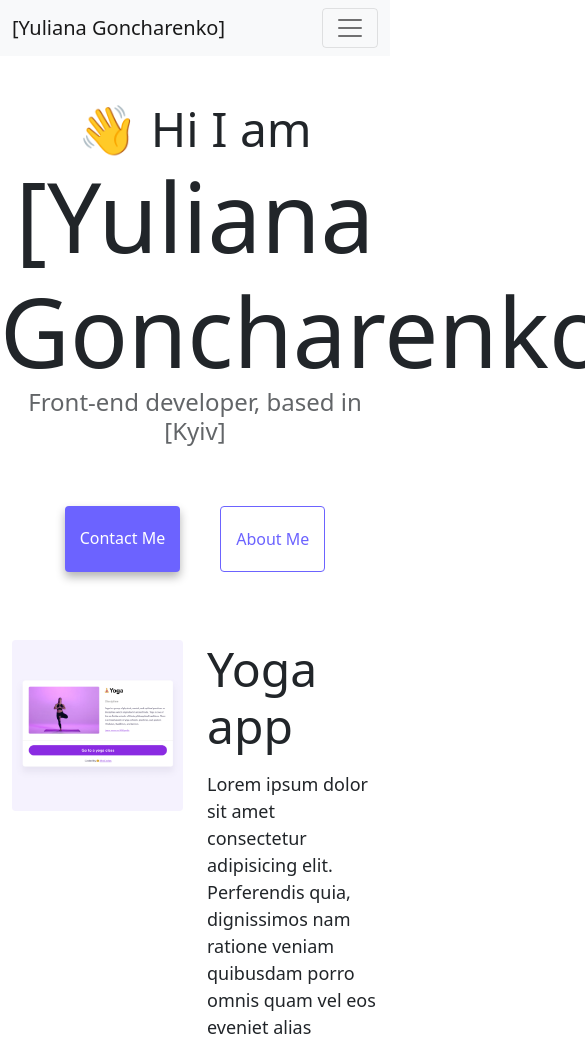
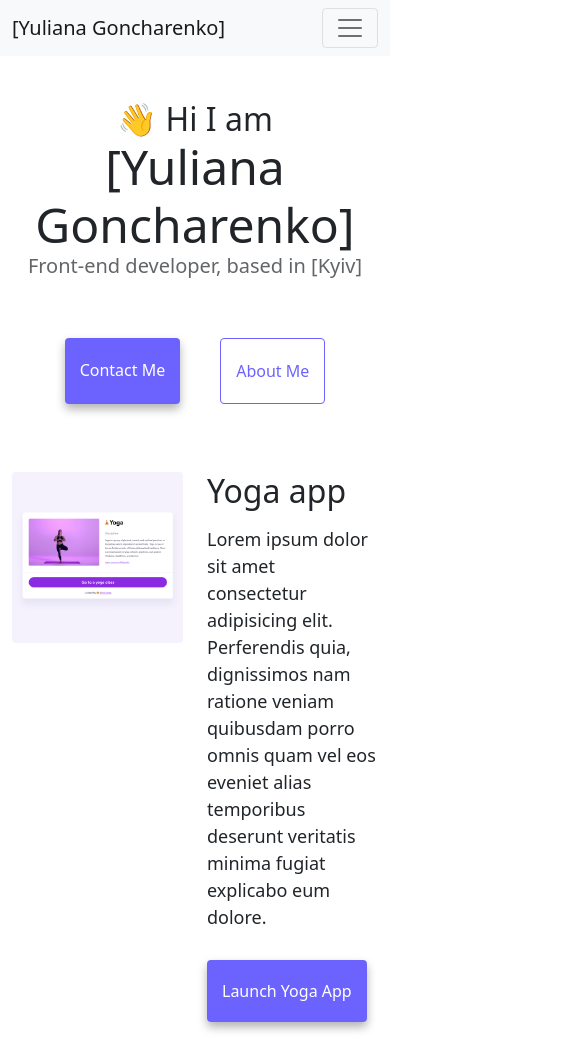
Before and after one commit to yulianagoncharenko/prresp, a website: page index.html in a window 390 px wide. Shown: the top 1045 px of the page, 585 px wide, since content can reach past the window. Drawn offline with nearby package versions, Linux system fonts and the light colour scheme.

Commit message:
fix horizontal scrolling

```diff
--- a/style.css
+++ b/style.css
@@ -86,3 +86,26 @@ p {
 .email-link:hover {
   text-decoration: underline;
 }
+/* Fix horizontal scrolling */
+body {
+  overflow-x: hidden;
+}
+
+/* Ensure containers don't exceed screen width */
+.container,
+.container-fluid {
+  max-width: 100%;
+}
+
+/* Responsive typography for smaller screens */
+@media (max-width: 768px) {
+  h1 {
+    font-size: 48px;
+  }
+  h2 {
+    font-size: 32px;
+  }
+  h3 {
+    font-size: 20px;
+  }
+}
```
